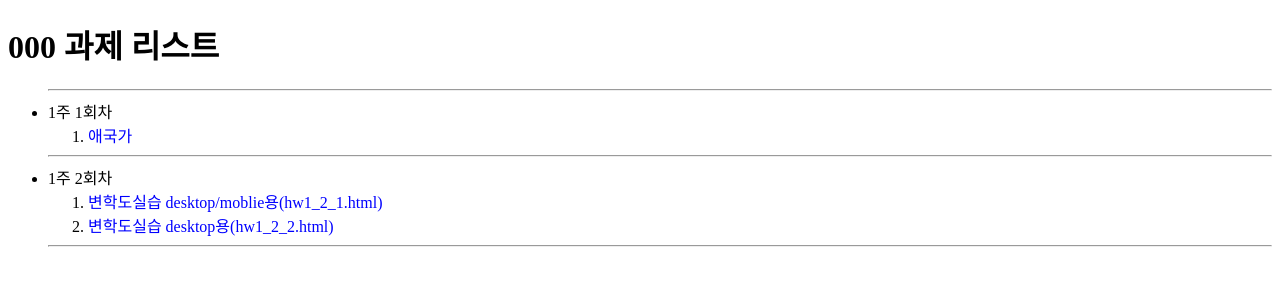
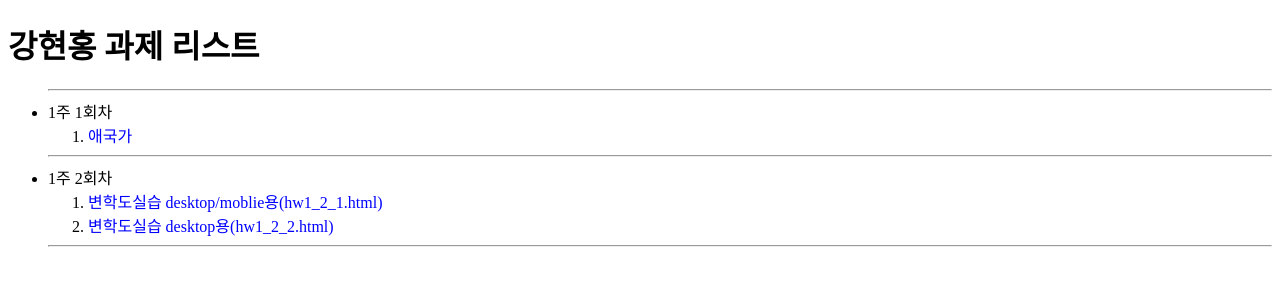
Before and after one commit to Newbress/newbress.github.io, a plain HTML site: page index.html in a window 1280 px wide. Drawn offline with Linux system fonts and the light colour scheme.

Commit message:
Update index.html

```diff
--- a/index.html
+++ b/index.html
@@ -8,7 +8,7 @@
   a:hover { text-decoration:underline;} a:active {color:red; text-decoration:none;}
   </style></head>
 <body>
-<h1>000 과제 리스트</h3>
+<h1>강현홍 과제 리스트</h3>
   <ul><hr/>
   <li> 1주 1회차 </li>
   <ol>
```
